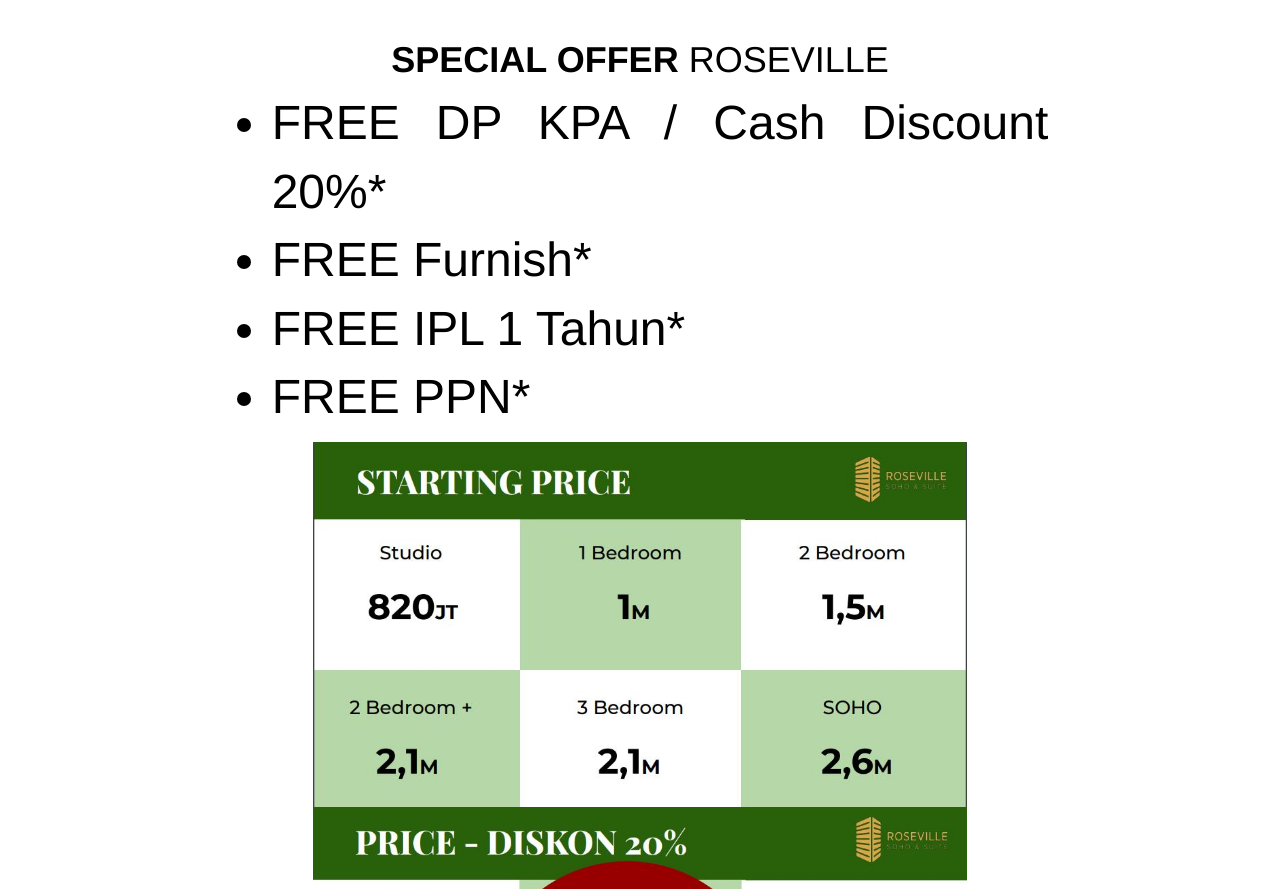
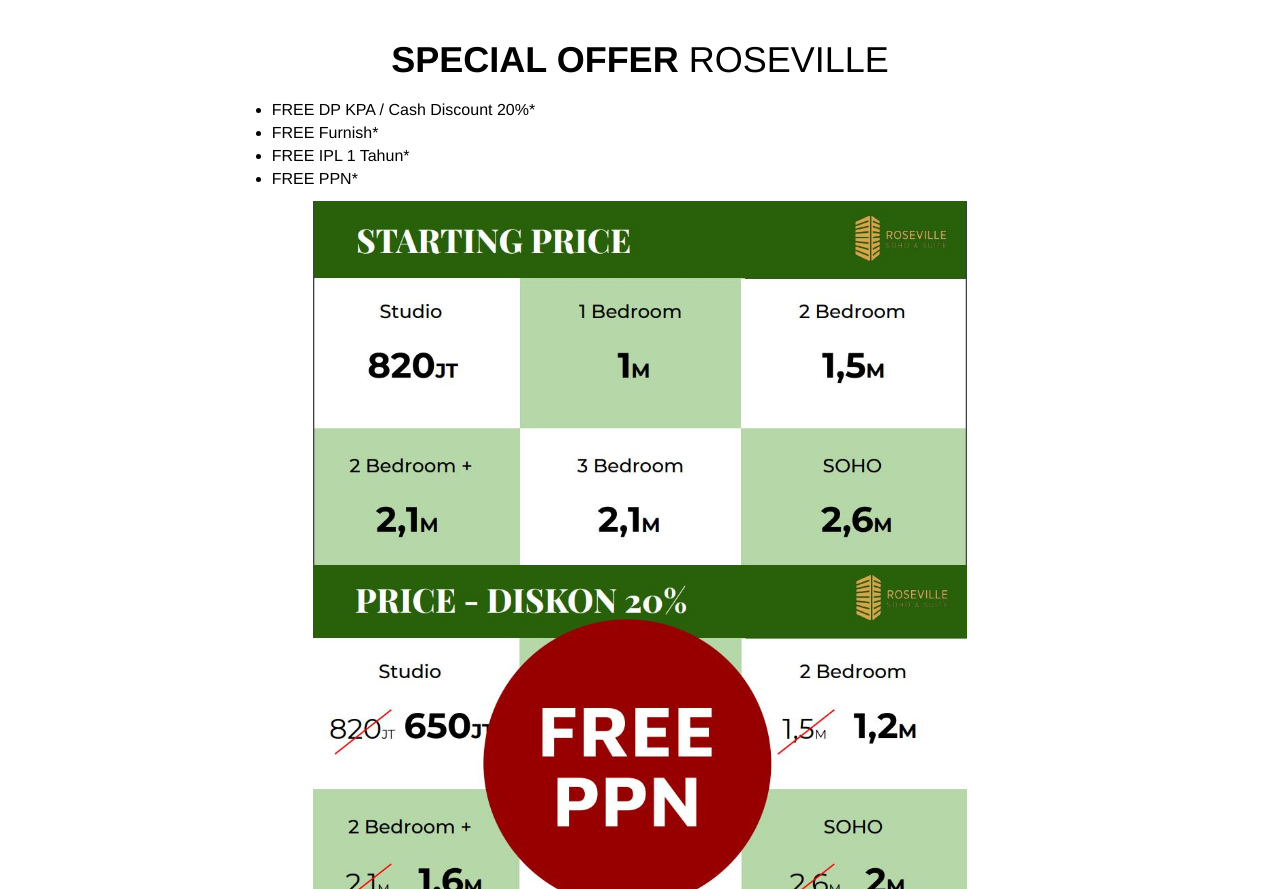
Before and after one commit to ekasuharlim/staticwebapp, a plain HTML site: page alan-roseville/index.html in a window 1280 px wide. Shown: the part 4159-5048 px from the top of the page. Drawn offline with nearby package versions, Linux system fonts and the light colour scheme.

Commit message:
fix roseville

```diff
--- a/alan-roseville/index.html
+++ b/alan-roseville/index.html
@@ -235,14 +235,14 @@
 	<div class="row">
 		<div class="col-sm-2"></div>
 		<div class="col-sm-8 text-justify">
-			<font size=7>
-			<ul>
+			<p>
+			<ul class="fs-1">
 				<li>FREE DP KPA / Cash Discount 20%*</li>
 				<li>FREE Furnish*</li>
 				<li>FREE IPL 1 Tahun*</li>
 				<li>FREE PPN*</li>
 			</ul>
-			</font>
+		</p>
 		</div>
 		<div class="col-sm-2"></div>
 	</div>
```
